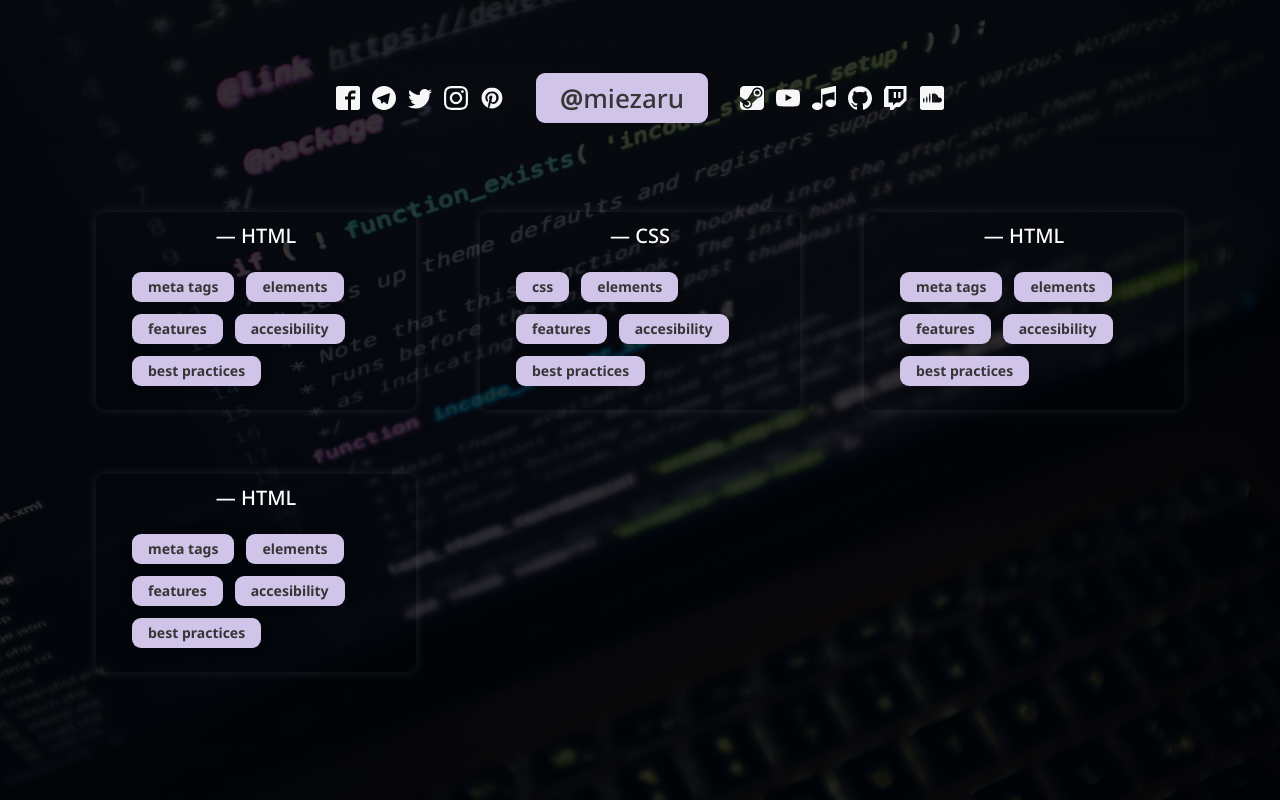
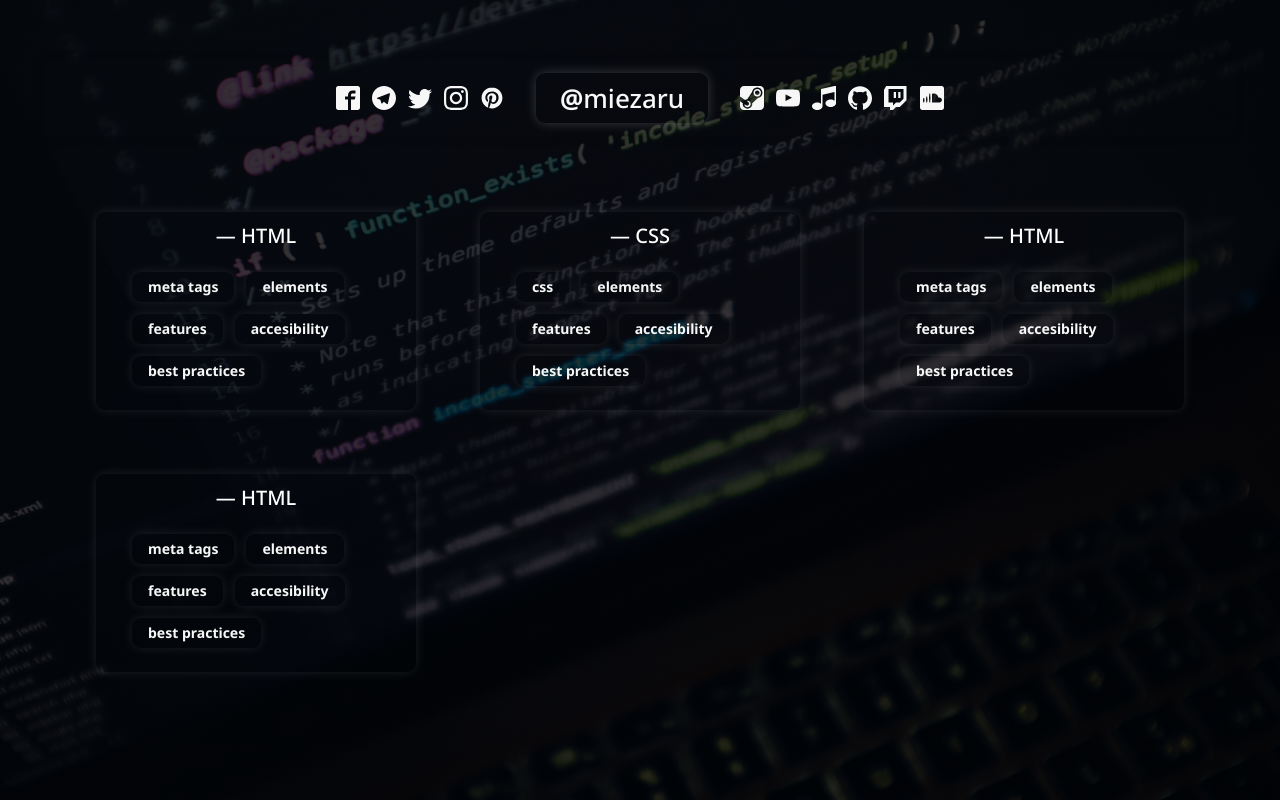
Before and after one commit to miezaru/miezaru-resources, a website: page index.html in a window 1280 px wide. Drawn offline with Linux system fonts and the light colour scheme.

Commit message:
Website | Change logo styles and home page

```diff
--- a/assets/scss/base/_typography.scss
+++ b/assets/scss/base/_typography.scss
@@ -2,7 +2,7 @@ body {
     font-family: 'Noto Sans', sans-serif;
     font-weight: 400;
     line-height: 1;
-    color: var(--clr-txt-tertiary);
+    color: var(--clr-txt-grey);
 }
 
 .title-h1 {
--- a/assets/scss/components/_logo.scss
+++ b/assets/scss/components/_logo.scss
@@ -1,9 +1,19 @@
 .logo {
-    padding: 1.2rem 2.4rem;
-    font-weight: 500;
-    text-align: center;
-    background-color: var(--clr-primary-light);
-    border-radius: 9px;
+    &:link,
+    &:visited {
+        padding: 1.2rem 2.4rem;
+        font-weight: 500;
+        color: var(--clr-txt-grey);
+        text-align: center;
+        border-radius: 9px;
+        box-shadow: 0 0 1.2rem rgba($white, 0.2);
+        transition: var(--tr-default);
+    }
+
+    &:hover,
+    &:active {
+        transform: translateY(-2px);
+    }
 
     &__name {
         display: block;
@@ -11,7 +21,6 @@
 
         &::before {
             font-weight: 700;
-            color: var(--clr-txt-tertiary);
             content: '@';
         }
     }
--- a/assets/scss/layout/_header.scss
+++ b/assets/scss/layout/_header.scss
@@ -21,6 +21,7 @@
         transition: var(--tr-default);
 
         &:hover {
+            fill: var(--clr-primary);
             transform: translateY(-2px);
         }
     }
--- a/assets/scss/pages/_home.scss
+++ b/assets/scss/pages/_home.scss
@@ -33,31 +33,6 @@ body {
         color: var(--white);
     }
 
-    &__card-link {
-        &:link,
-        &:hover {
-            position: absolute;
-            top: 0;
-            bottom: 0;
-            left: 0;
-            width: 100%;
-            transition: all 0.3s;
-        }
-
-        // &:hover {
-        //     background-color: var(--clr-primary);
-        // }
-    }
-
-    &:has(.recources__card-link:hover),
-    &:has(.recources__link-box:hover) {
-        scale: 1.1;
-    }
-
-    // & > .title-h2:has(.recources__card-link:hover) {
-    //     background-color: var(--clr-primary);
-    // }
-
     &__link-box {
         z-index: 999;
         display: flex;
@@ -75,15 +50,15 @@ body {
         &:visited {
             padding: 0.8rem 1.6rem;
             font-weight: 700;
-            background-color: var(--clr-primary-light);
             border-radius: 9px;
-            box-shadow: var(--sh-default);
+            box-shadow: var(--sh-white);
             transition: all 0.3s;
         }
 
         &:hover,
         &:active {
-            transform: translateX(2px);
+            color: var(--clr-primary);
+            transform: translateY(-2px);
         }
     }
 }
--- a/index.html
+++ b/index.html
@@ -156,9 +156,9 @@
                             </svg>
                         </a>
                     </div>
-                    <div class="logo">
+                    <a class="logo link" href="./index.html">
                         <span class="logo__name">miezaru</span>
-                    </div>
+                    </a>
                     <div class="socials">
                         <a
                             href="https://store.steampowered.com/"
@@ -230,7 +230,6 @@
                 </header>
                 <main class="main">
                     <section class="recources">
-                        <a href="#" class="recources__card-link link"></a>
                         <h2 class="title-h2"><span>&mdash;</span> HTML</h2>
                         <div class="recources__link-box">
                             <a
@@ -255,7 +254,6 @@
                     </section>
 
                     <section class="recources">
-                        <a href="#" class="recources__card-link link"></a>
                         <h2 class="title-h2"><span>&mdash;</span> CSS</h2>
 
                         <div class="recources__link-box">
@@ -281,7 +279,6 @@
                     </section>
 
                     <section class="recources">
-                        <a href="#" class="recources__card-link link"></a>
                         <h2 class="title-h2"><span>&mdash;</span> HTML</h2>
 
                         <div class="recources__link-box">
@@ -304,7 +301,6 @@
                     </section>
 
                     <section class="recources">
-                        <a href="#" class="recources__card-link link"></a>
                         <h2 class="title-h2"><span>&mdash;</span> HTML</h2>
 
                         <div class="recources__link-box">
```
Also changed, not shown: page/html/meta.html (+2 -2 lines), assets/css/home.css, assets/css/page.css.
